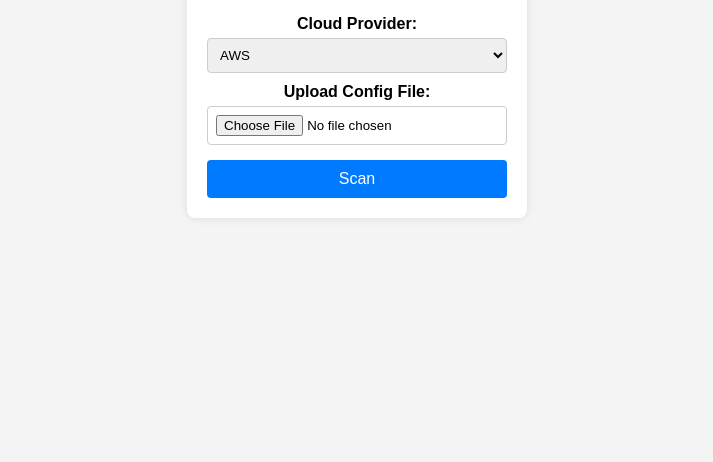
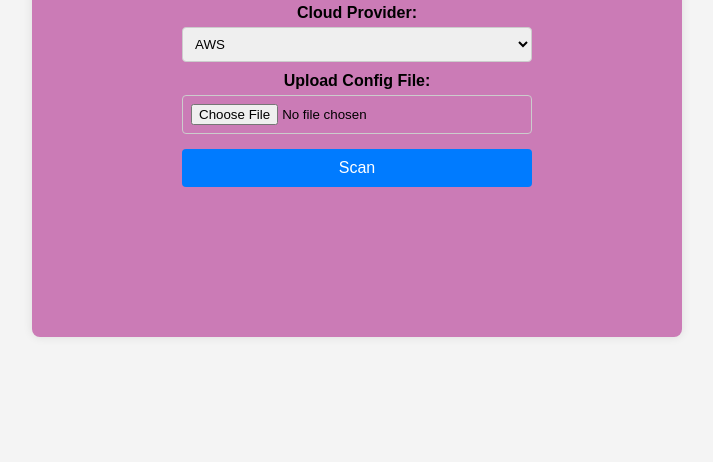
Before and after one commit to gyanes-09/Cloud-Misconfiguration, a plain HTML site: page index.html in a window 1280 px wide. Shown: the part 338-800 px from the top of the page, without its empty margins (283-996 px from the left). Drawn offline with Linux system fonts and the light colour scheme.

Commit message:
Update style.css

```diff
--- a/style.css
+++ b/style.css
@@ -11,11 +11,11 @@ body {
 }
 
 .container {
-    background: white;
-    padding: 20px;
+    background: rgb(203, 123, 182);
+    padding: 150px;
     border-radius: 8px;
     box-shadow: 0 0 10px rgba(0, 0, 0, 0.1);
-    width: 300px;
+    width: 350px;
     text-align: center;
 }
 
```
